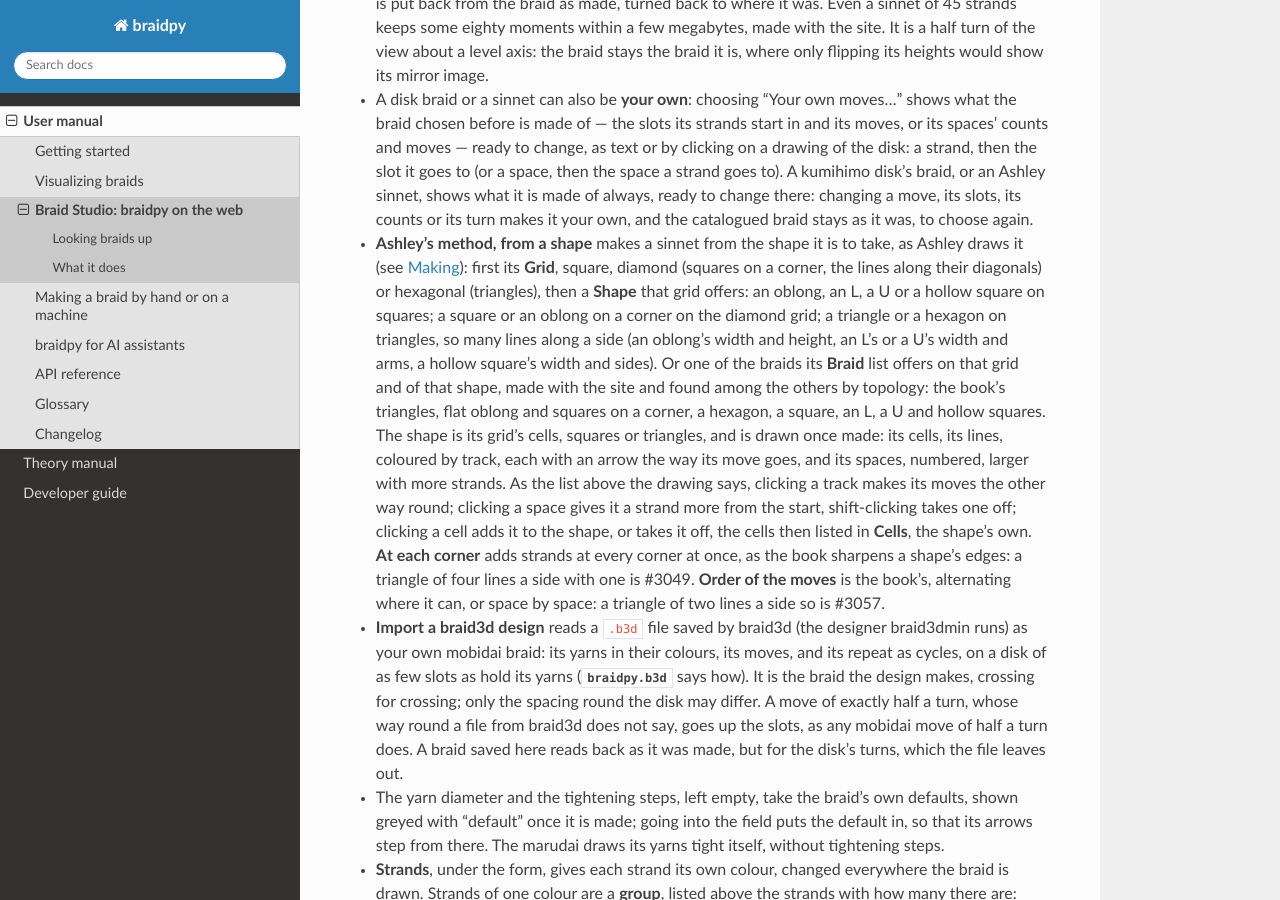
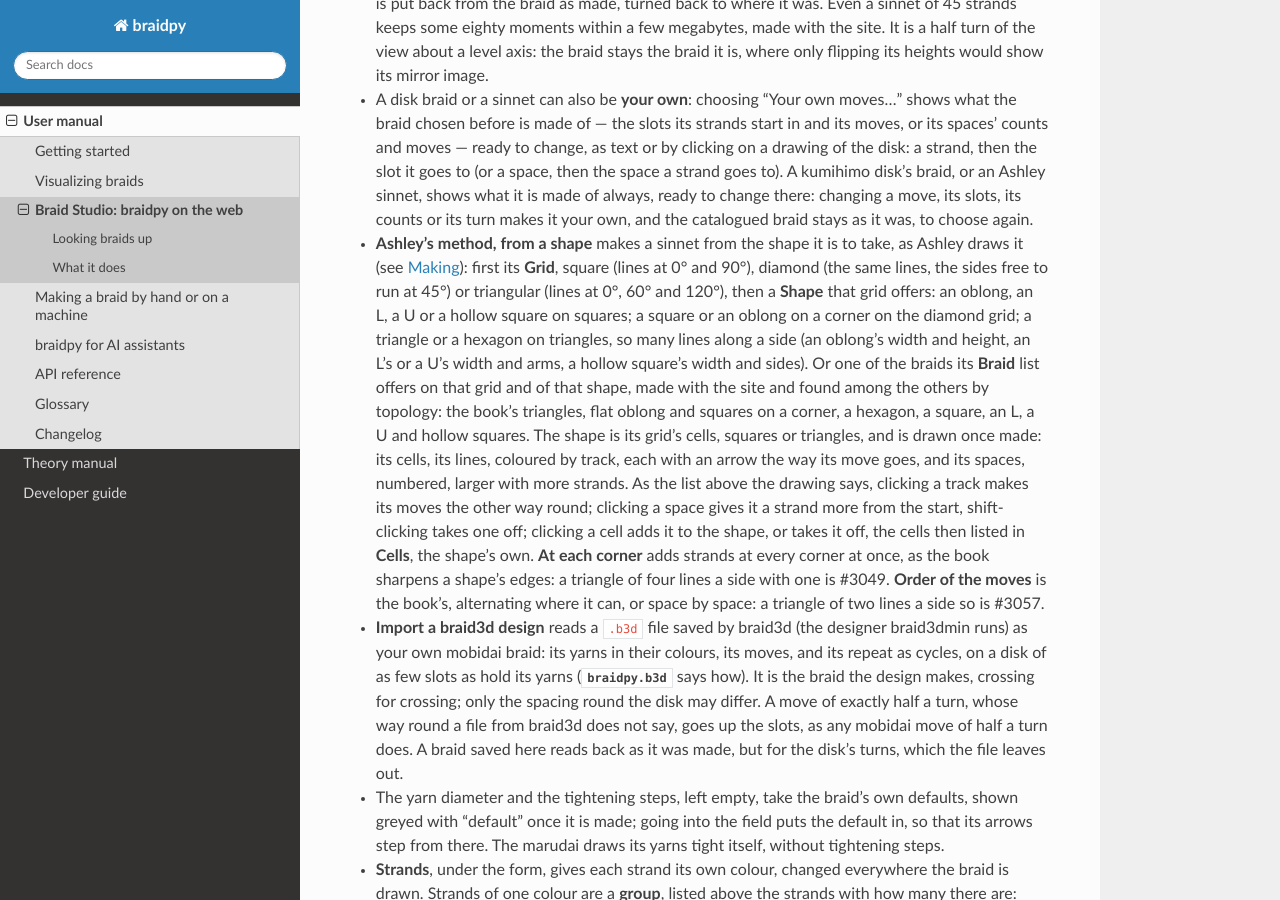
Before and after one commit to baptistelabat/braidpy, a Sphinx documentation site: the page built from docs/source/braid_studio.md, in a window 1280 px wide and 900 px high, scrolled down 3331 px. Built offline with Sphinx 7.4.7 and the Read the Docs theme 3.1.0, drawn with Linux system fonts in a browser that asks for light colours.

Commit message:
Grids named after their lines: square 0° and 90°, diamond, triangular 0°, 60° and 120°
The triangle and the hexagon share one grid, its lines at 0°, 60° and
120°: called hexagonal, it did not say so.

Co-Authored-By: Claude Opus 5.5 <noreply@anthropic.com>
Claude-Session: https://claude.ai/code/session_01CYC9b8qF7suj1VmAndqcRK

```diff
--- a/docs/source/braid_studio.md
+++ b/docs/source/braid_studio.md
@@ -197,8 +197,9 @@ The studio has a form and a 3D view.
 - **Ashley's method, from a shape** makes a sinnet from the shape it is to
   take, as Ashley draws it (see
   [Making](making.md#from-the-shape-it-is-to-take)): first its **Grid**,
-  square, diamond (squares on a corner, the lines along their diagonals)
-  or hexagonal (triangles), then a **Shape** that grid offers: an oblong,
+  square (lines at 0° and 90°), diamond (the same lines, the sides free to
+  run at 45°) or triangular (lines at 0°, 60° and 120°), then a **Shape**
+  that grid offers: an oblong,
   an L, a U or a hollow square on squares; a square or an oblong on a
   corner on the diamond grid; a triangle or a hexagon on triangles, so many
   lines along a side (an oblong's width and height, an L's or a U's width
```
Also changed, not shown: 1 other file.
